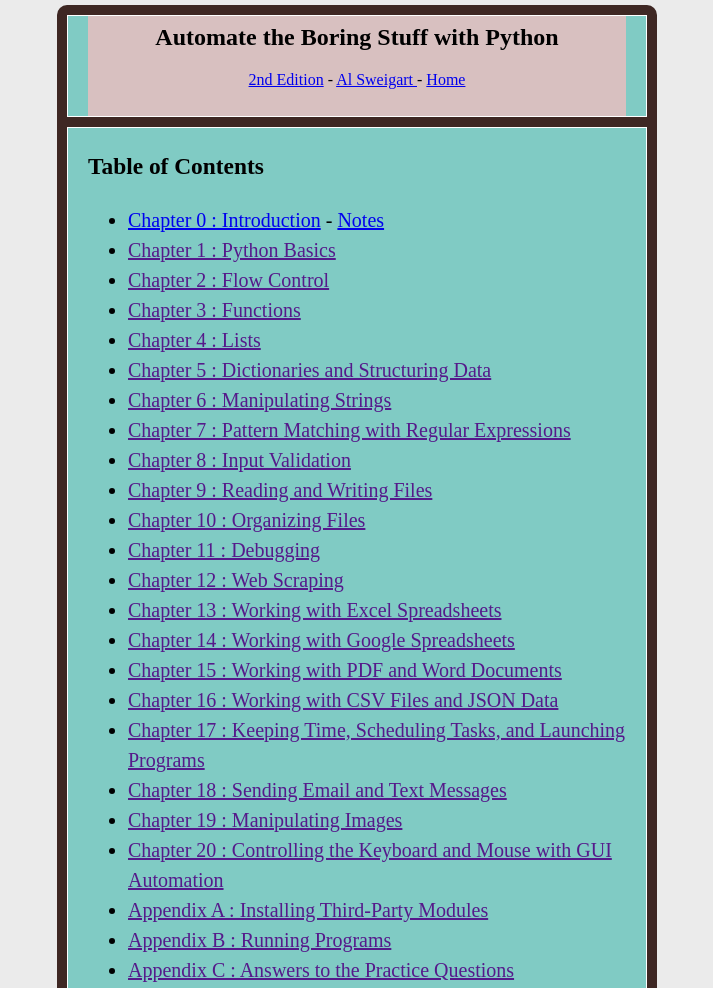
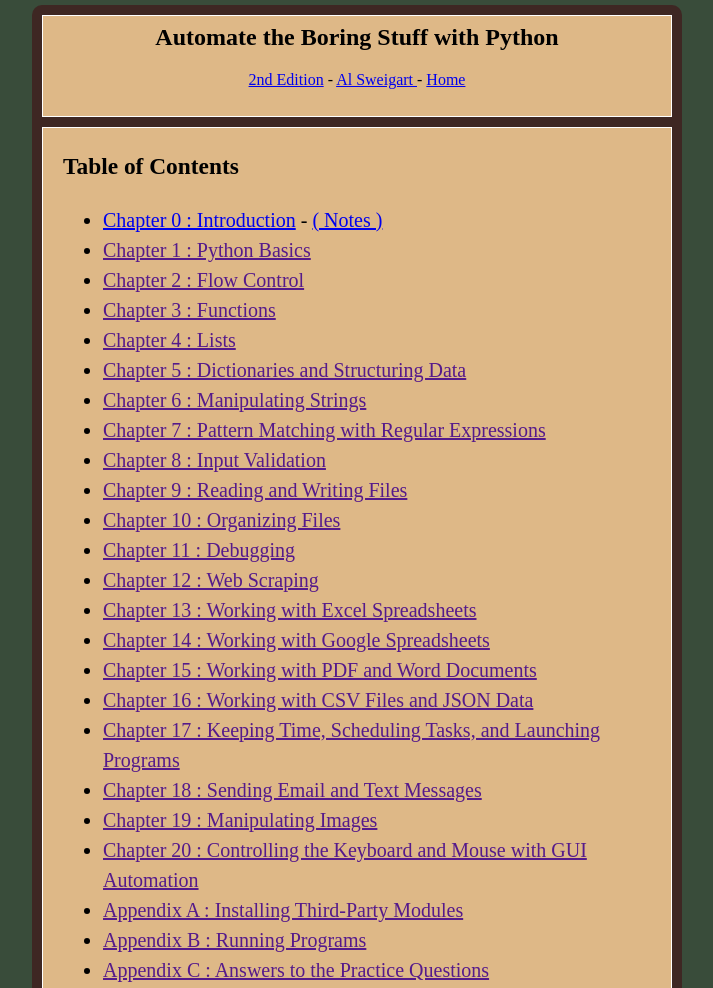
Before and after one commit to TeddyCatTX/atbswp, a plain HTML site: page index.html in a window 1280 px wide. Shown: the top 988 px of the page, without its empty margins (283-996 px from the left). Drawn offline with Linux system fonts and the light colour scheme.

Commit message:
Add files via upload

```diff
--- a/index.html
+++ b/index.html
@@ -16,7 +16,7 @@
         <div class="item">
             <h3>Table of Contents</h3>
             <ul>
-                <li><a href="http://automatetheboringstuff.com/2e/chapter0/" target="_blank">Chapter 0 : Introduction</a> - <a href="chapter0.html">Notes</a></li>
+                <li><a href="http://automatetheboringstuff.com/2e/chapter0/" target="_blank">Chapter 0 : Introduction</a> - <a href="chapter0.html" target="_blank">( Notes )</a></li>
                 <li><a href="" target="_blank">Chapter 1 : Python Basics</a></li>
                 <li><a href="" target="_blank">Chapter 2 : Flow Control</a></li>
                 <li><a href="" target="_blank">Chapter 3 : Functions</a></li>
--- a/styles.css
+++ b/styles.css
@@ -1,8 +1,8 @@
 body {
   margin:auto;
-  width:600px;
+  width:650px;
   padding:5px;
-  background-color:#ebebeb;
+  background-color: rgba(8, 32, 9, 0.8);
 }
 
 .container {
@@ -15,7 +15,7 @@ body {
 }
 
 .item {
-  background-color: #80cbc4;
+  background-color: burlywood;
   border: 1px solid #fff;
   padding: 0px 20px 0px 20px;
   font-size: 20px;
@@ -30,5 +30,5 @@ iframe[seamless]{
   overflow: hidden;
   width: 100%;
   height: 5em;
-  background-color: rgb(216, 192, 192);
+  background-color: burlywood;
 }
```
